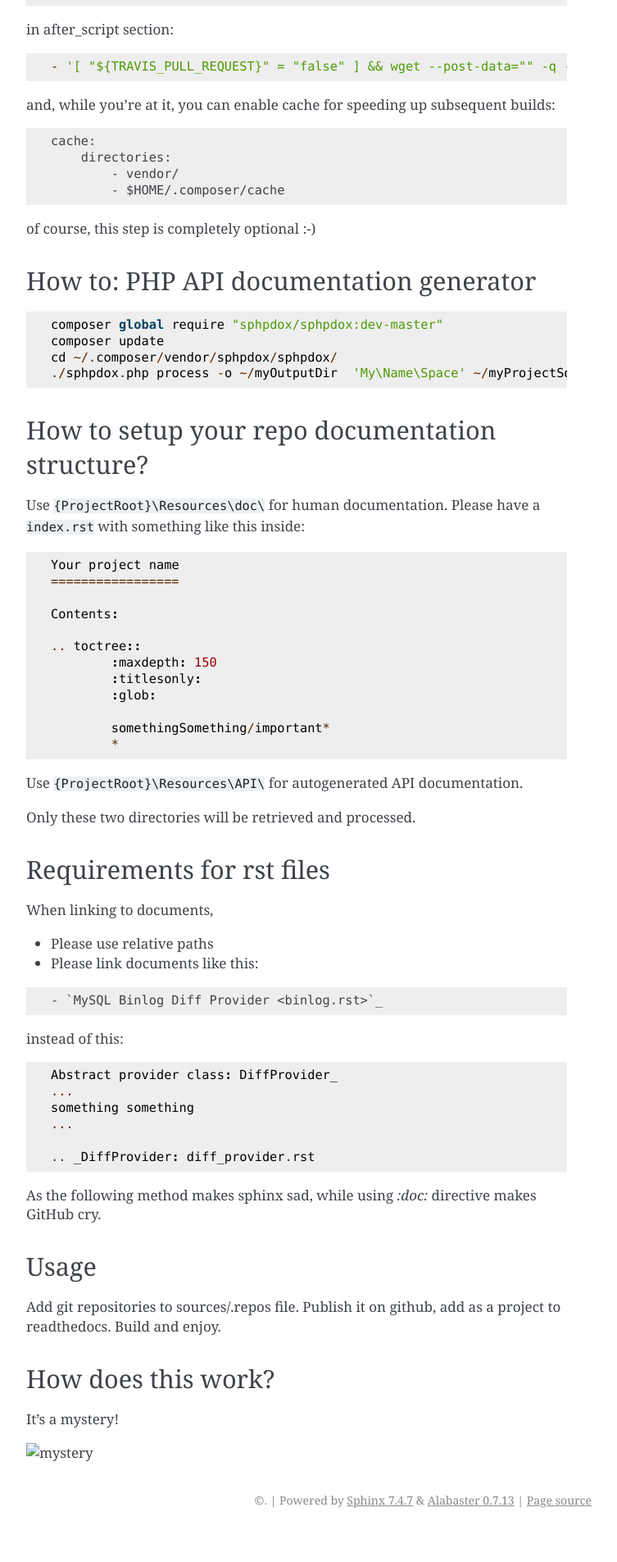
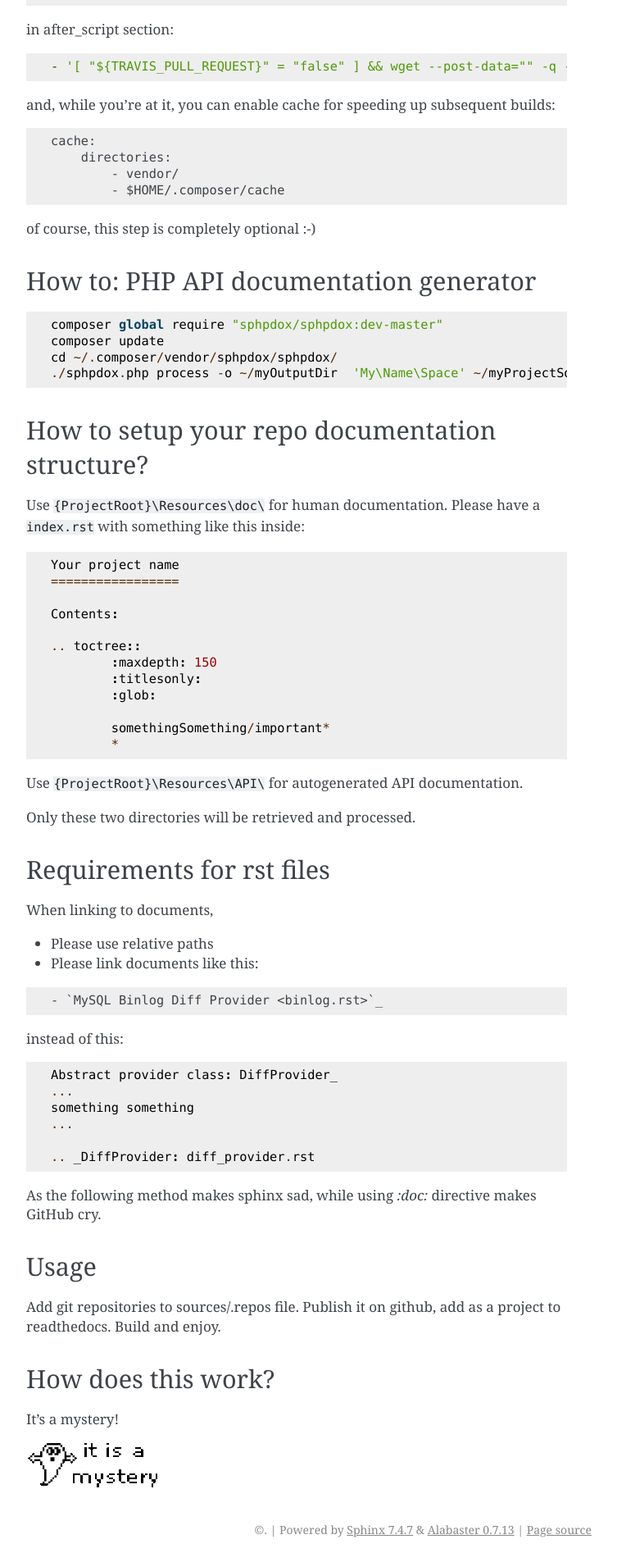
Before and after one commit to ongr-io/docs.ongr.io, a Sphinx documentation site: the page built from source/handbook/contributing/documentation.rst, in a window 1280 px wide. Shown: the part 1313-3218 px from the top of the page at 82% size, without its empty margins (388-1141 px from the left). Built offline with Sphinx 7.4.7, drawn with Linux system fonts in a browser that asks for light colours; pages that are not in the unit, such as notebooks, are missing from menus; the version number could not be read and is left out; before the commit the page ends 3182 px from its top, so only the background shows below that.

Commit message:
Fixing image path

```diff
--- a/source/handbook/contributing/documentation.rst
+++ b/source/handbook/contributing/documentation.rst
@@ -139,4 +139,4 @@ It's a mystery!
 |mystery|
 
 
-.. |mystery| image:: images/mystery.gif
+.. |mystery| image:: /images/mystery.gif
```
